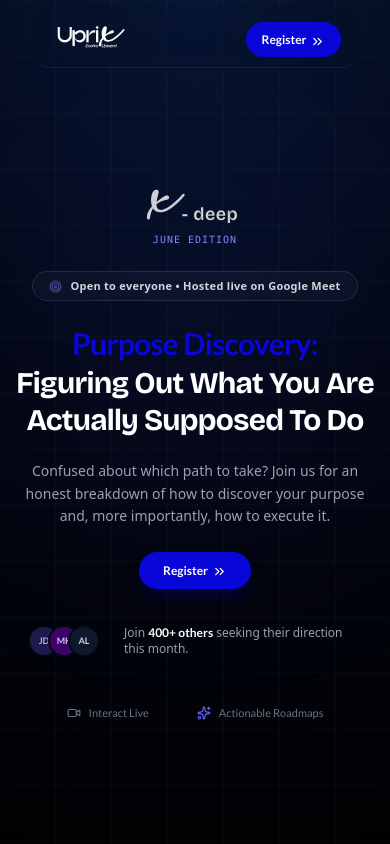
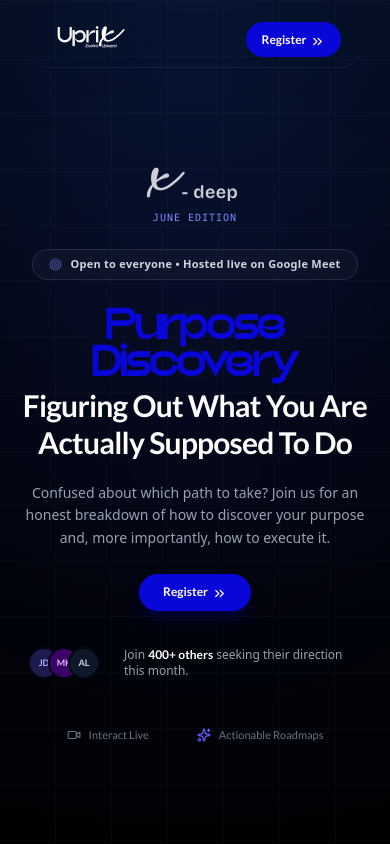
Before and after one commit to prime1999/xdeep, a Next.js app: page / in a window 390 px wide. Shown: the top 844 px of the page. Built offline with nearby package versions, Linux system fonts and the light colour scheme.

Commit message:
correted the hero font

```diff
--- a/app/layouts/Hero.tsx
+++ b/app/layouts/Hero.tsx
@@ -133,12 +133,23 @@ const Hero = () => {
         {/* Core Main Title */}
         <h1
           ref={headlineRef}
-          className="w-full tracking-tight mx-auto font-bold text-3xl/tight md:text-5xl/tight md:w-10/12 lg:w-9/12 text-center text-white space-y-2 font-heading"
+          className="hidden md:block w-full tracking-tight mx-auto font-bold text-3xl/tight md:text-5xl/tight md:w-10/12 lg:w-9/12 text-center text-primary-blue space-y-2 font-embrace"
         >
-          <span className="text-primary-blue inline-block">
-            Purpose Discovery:
+          Purpose Discovery
+          <span className="text-white inline-block mt-2">
+            Figuring Out What You Are Actually Supposed To Do
           </span>{" "}
-          Figuring Out What You Are Actually Supposed To Do
+        </h1>
+        <h1
+          ref={headlineRef}
+          className="md:hidden w-full tracking-tight mx-auto font-bold text-3xl/tight md:text-5xl/tight md:w-10/12 lg:w-9/12 text-center text-primary-blue space-y-2 font-embrace"
+        >
+          Purpose
+          <br />
+          Discovery
+          <span className="text-white inline-block mt-2">
+            Figuring Out What You Are Actually Supposed To Do
+          </span>{" "}
         </h1>
 
         {/* Narrative Description Block */}
--- a/app/layouts/Speaker.tsx
+++ b/app/layouts/Speaker.tsx
@@ -25,7 +25,8 @@ const Speaker = () => {
   const credentials = [
     "Brand Identity Designer",
     "Founder, Xelite",
-    "Founder, Cresend and Uprix",
+    "Founder, Cresend",
+    "Founder, Uprix",
     "English Lit Scholar",
     "Visual Storyteller",
   ];
@@ -175,7 +176,7 @@ const Speaker = () => {
                     Taifaq
                   </h6>
                   <p className="text-[11px] text-indigo-300 tracking-wider uppercase font-semibold">
-                    FOUNDER, Taifaq Pixels
+                    FOUNDER, Uprix
                   </p>
                 </div>
               </div>
@@ -220,16 +221,16 @@ const Speaker = () => {
                   <br /> Beyond the screen, my heart is in empowering others. I
                   am the founder of Xelite (an exclusive community for the top
                   1% of creatives), the{" "}
-                  <span className="font-bold">CRESCEND</span> branding ecosystem
-                  (designed for strategic brand growth),
+                  <span className="font-bold">CRESCEND</span> (branding
+                  ecosystem designed for strategic brand growth), And the Uprix
+                  community (where our Uprizers build measurable consistency of
+                  growth).
                   <br />
-                  <br /> And the Uprix community (where our Uprizers build
-                  measurable consistency of growth). Right now, my focus is
-                  locked on X-Deep. With this June edition centered entirely on
-                  purpose, I am here to provide practical solutions. If you are
-                  seeking clarity or trying to align your work with a deeper
-                  mission, I am ready to help you find that alignment and make
-                  this a transformative experience.
+                  <br /> Right now, my focus is locked on X-Deep. With this June
+                  edition centered entirely on purpose, I am here to provide
+                  practical solutions. If you are seeking clarity or trying to
+                  align your work with a deeper mission, I am ready to help you
+                  find that alignment and make this a transformative experience.
                 </p>
               </div>
 
```
